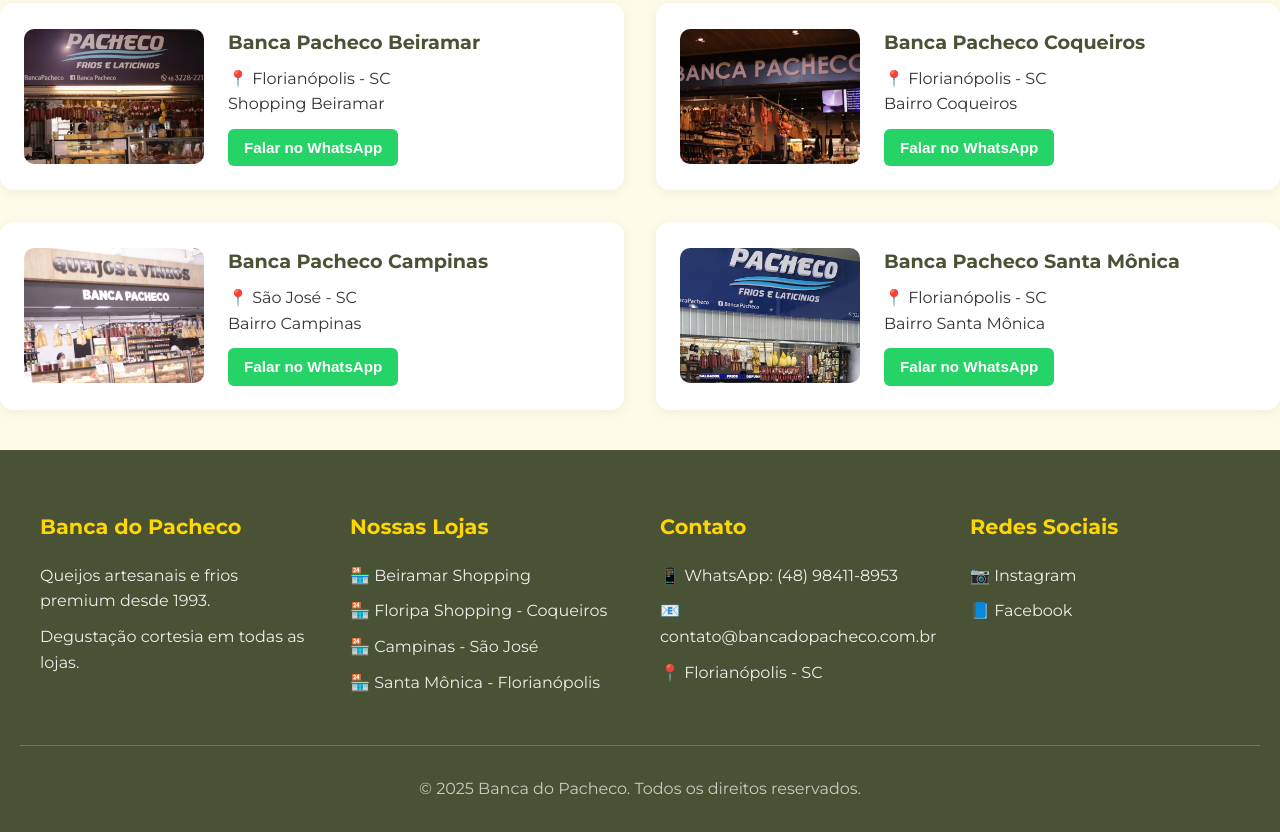
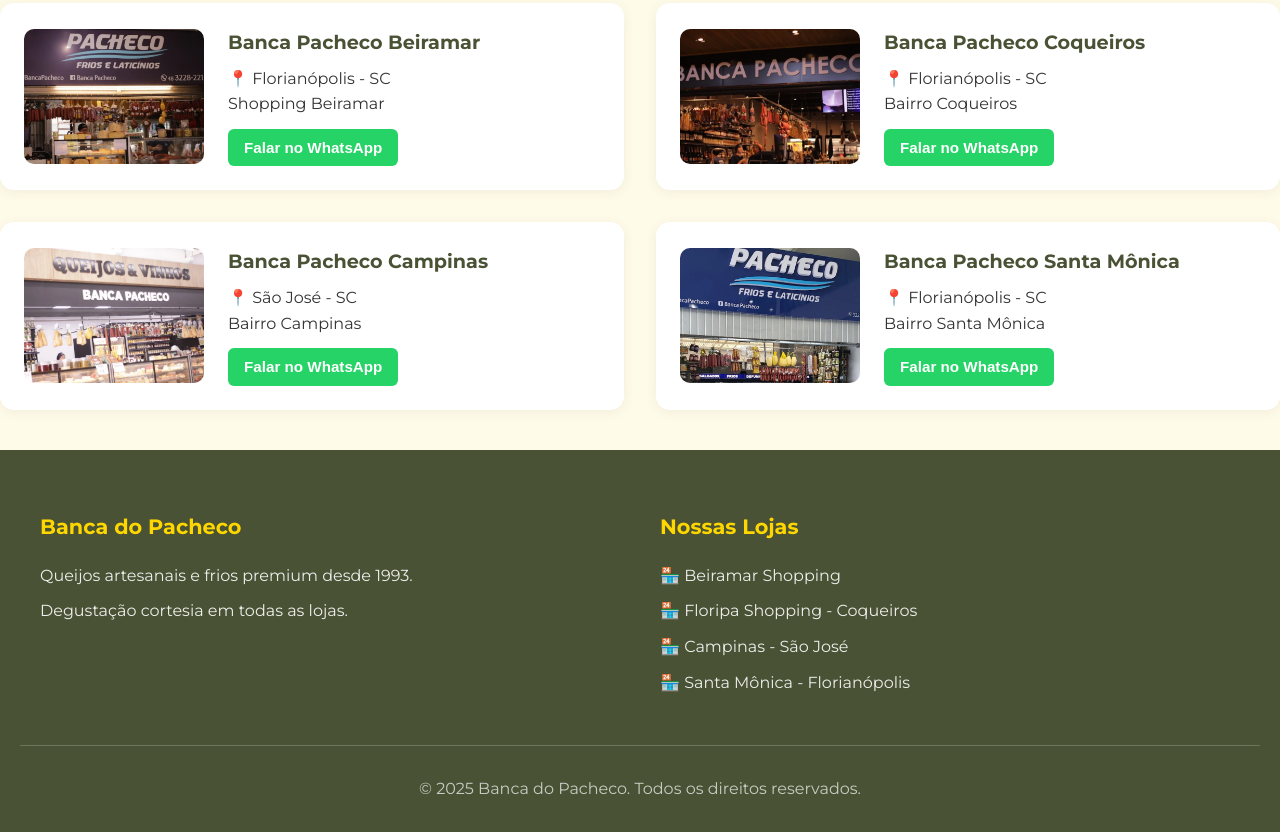
Before and after one commit to mediagrowthmkt-debug/05-lp-queijos-frios, a plain HTML site: page index.html in a window 1280 px wide. Shown: the part 6729-7561 px from the top of the page. Drawn offline with Linux system fonts and the light colour scheme.

Commit message:
remove: seção de Contato e Redes Sociais do rodapé

```diff
--- a/index.html
+++ b/index.html
@@ -2042,17 +2042,6 @@
                 <p>🏪 Campinas - São José</p>
                 <p>🏪 Santa Mônica - Florianópolis</p>
             </div>
-            <div class="footer-section">
-                <h3>Contato</h3>
-                <p>📱 WhatsApp: (48) 98411-8953</p>
-                <p>📧 contato@bancadopacheco.com.br</p>
-                <p>📍 Florianópolis - SC</p>
-            </div>
-            <div class="footer-section">
-                <h3>Redes Sociais</h3>
-                <a href="https://www.instagram.com/bancadopacheco/" target="_blank">📷 Instagram</a>
-                <a href="https://www.facebook.com/bancadopacheco" target="_blank">📘 Facebook</a>
-            </div>
         </div>
         <div class="footer-bottom">
             <p>&copy; 2025 Banca do Pacheco. Todos os direitos reservados.</p>
```
